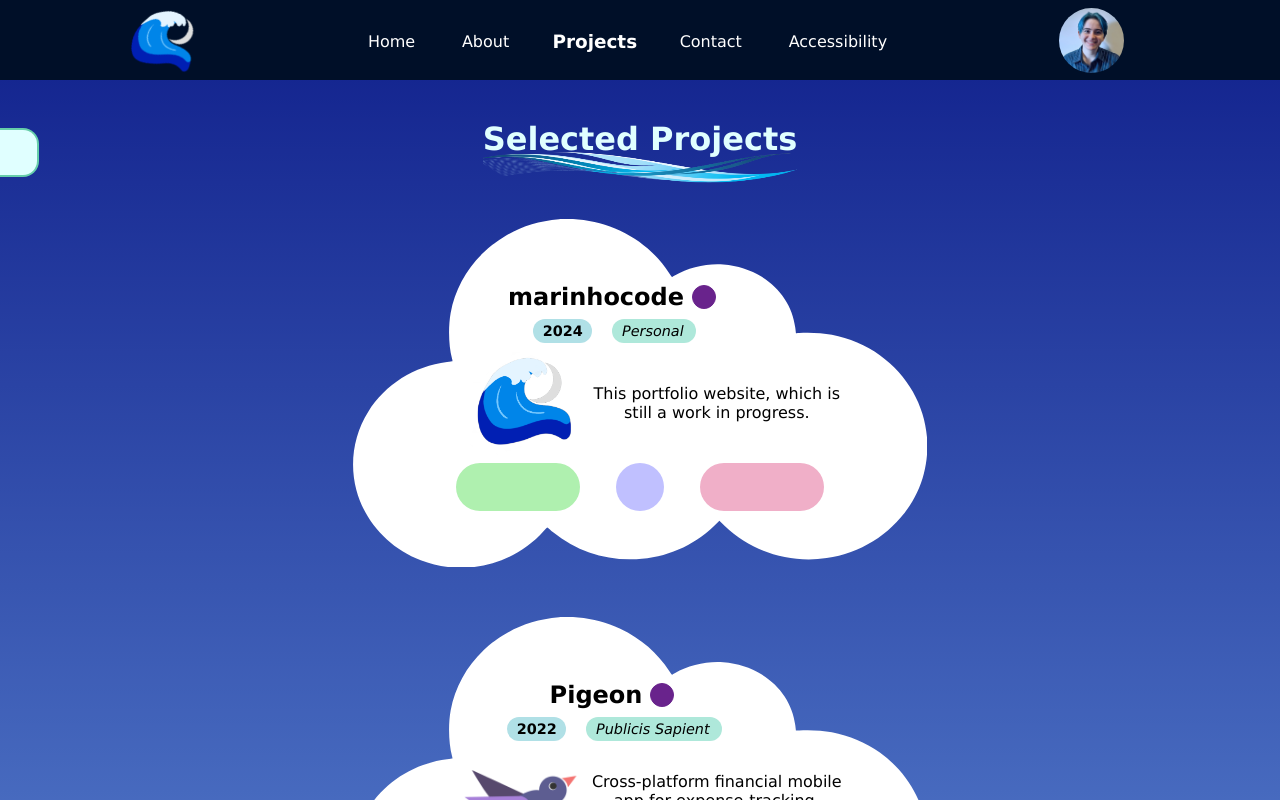
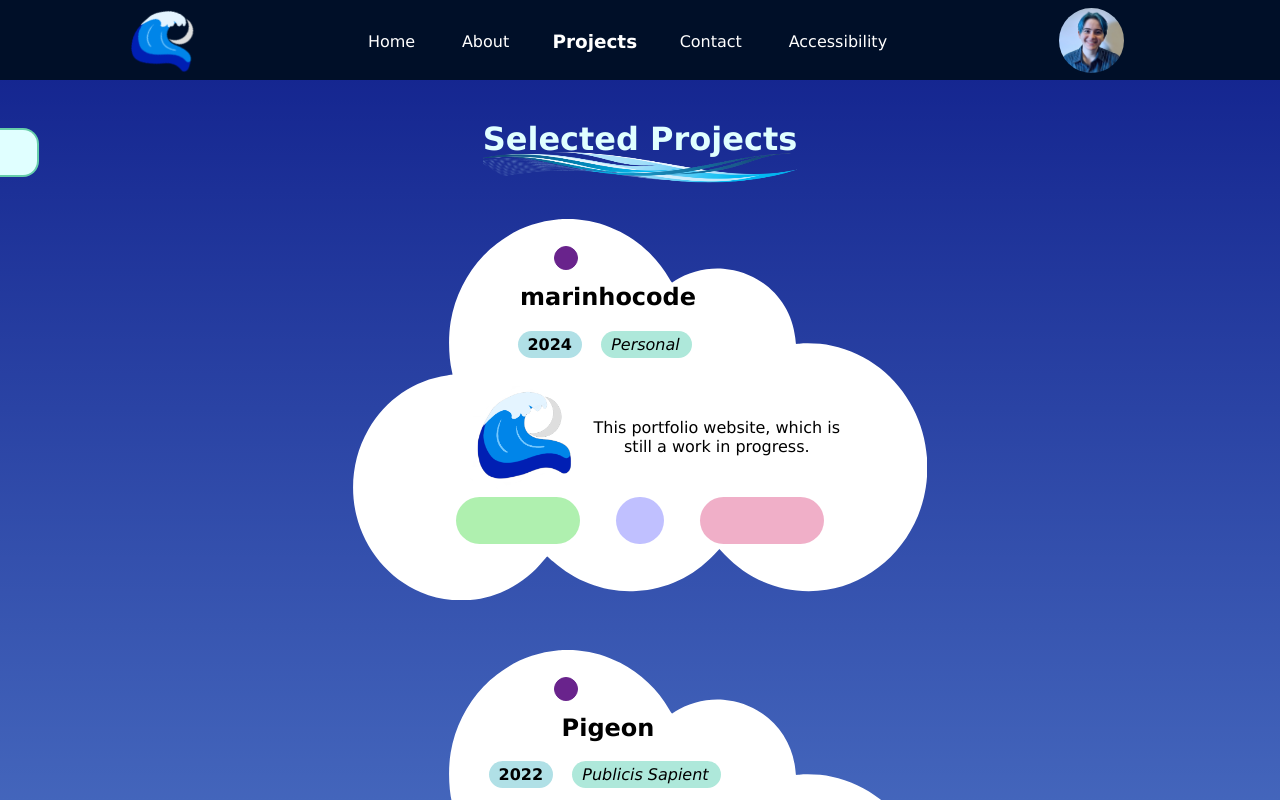
Before and after one commit to gabegaghi/gabegaghi.github.io, a React (Create React App) app: page /projects in a window 1280 px wide. Shown: the top 800 px of the page. Built offline with nearby package versions, Linux system fonts and the light colour scheme; some icons are missing.

Commit message:
fixed project repo positioning

```diff
--- a/src/Components/Projects.css
+++ b/src/Components/Projects.css
@@ -7,6 +7,7 @@
     display: flex;
     flex-direction: column;
     align-items: center;
+    position: relative;
     padding: 3.5rem 6vw 3rem;
     margin-bottom: 50px;
     /* background image taken from https://svgsilh.com/image/1326174.html */
@@ -21,26 +22,19 @@
     margin-bottom: 0;
 }
 
-.proj-heading {
-    display: flex;
-    align-items: center;
-    justify-content: space-between;
-    margin-right: 5vw;
-}
-
 .proj-title {
-    margin: .5rem;
+    margin: .5rem 5vw 0 0;
 }
 
 .proj-subheading {
     text-align: left;
     display: flex;
     align-items: center;
-    /* flex-wrap: wrap;
-    max-width: 65%; */
-    font-size: 1.15rem;
+    justify-content: center;
+    flex-wrap: wrap;
+    max-width: 65%;
     margin-right: 4vw;
-    font-size: .9rem;
+    /* font-size: .9rem; */
 }
 
 .proj-date {
@@ -51,7 +45,7 @@
 }
 
 .affiliation {
-    margin-left: 1.5vw;
+    margin: 1.5vw;
     background-color: rgb(174, 232, 218);
     border-radius: 25px;
     padding: .25rem .75rem .25rem .65rem;
@@ -91,9 +85,12 @@
     margin: 1rem 0rem;
 }
 
-.proj-repo {
-    display: flex;
-    align-items: center;
+.repo {
+    /* display: flex;
+    align-items: center; */
+    position: absolute;
+    left: 35%;
+    top: 7%;
 }
 
 .public {
--- a/src/Components/Projects.js
+++ b/src/Components/Projects.js
@@ -12,13 +12,11 @@ function Projects() {
         { projects.map(proj =>
           <li key={proj.title}>
             <div className='proj-item'>
-              <div className='proj-heading'>
+            {proj.public ?
+                <a href={proj.repo} target='_blank' rel='noopener noreferrer' className='repo' aria-label={proj.title + ' github repo (new tab)'}>
+                  <box-icon class='public' type='logo' color='white' name='github'/>
+                </a> : <box-icon class='private repo' color='red' name='hide'/>}
                 <h2 className='proj-title'>{proj.title}</h2>
-                {proj.public ?
-                <a href={proj.repo} target='_blank' rel='noopener noreferrer' className='proj-repo' aria-label={proj.title + ' github repo (new tab)'}>
-                  <box-icon class='public' type='logo' color='white' name='github'/>
-                </a> : <box-icon class='private' color='red' name='hide'/>}
-              </div>
               <div className='proj-subheading'>
                 <b className='proj-date' aria-label='Date'>{proj.year}</b>
                 <i className='affiliation' aria-label='Affiliation'>{proj.for}</i>
```
